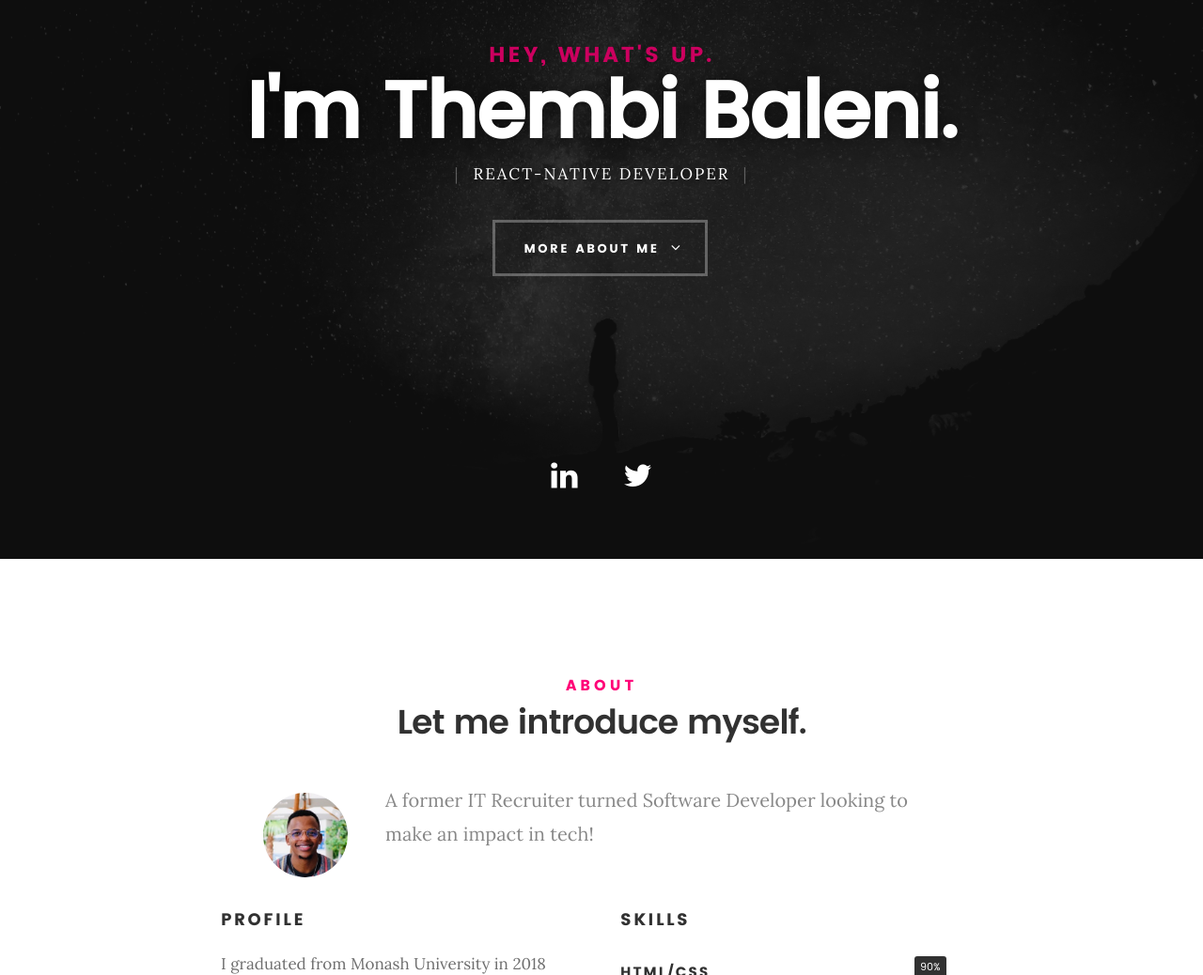
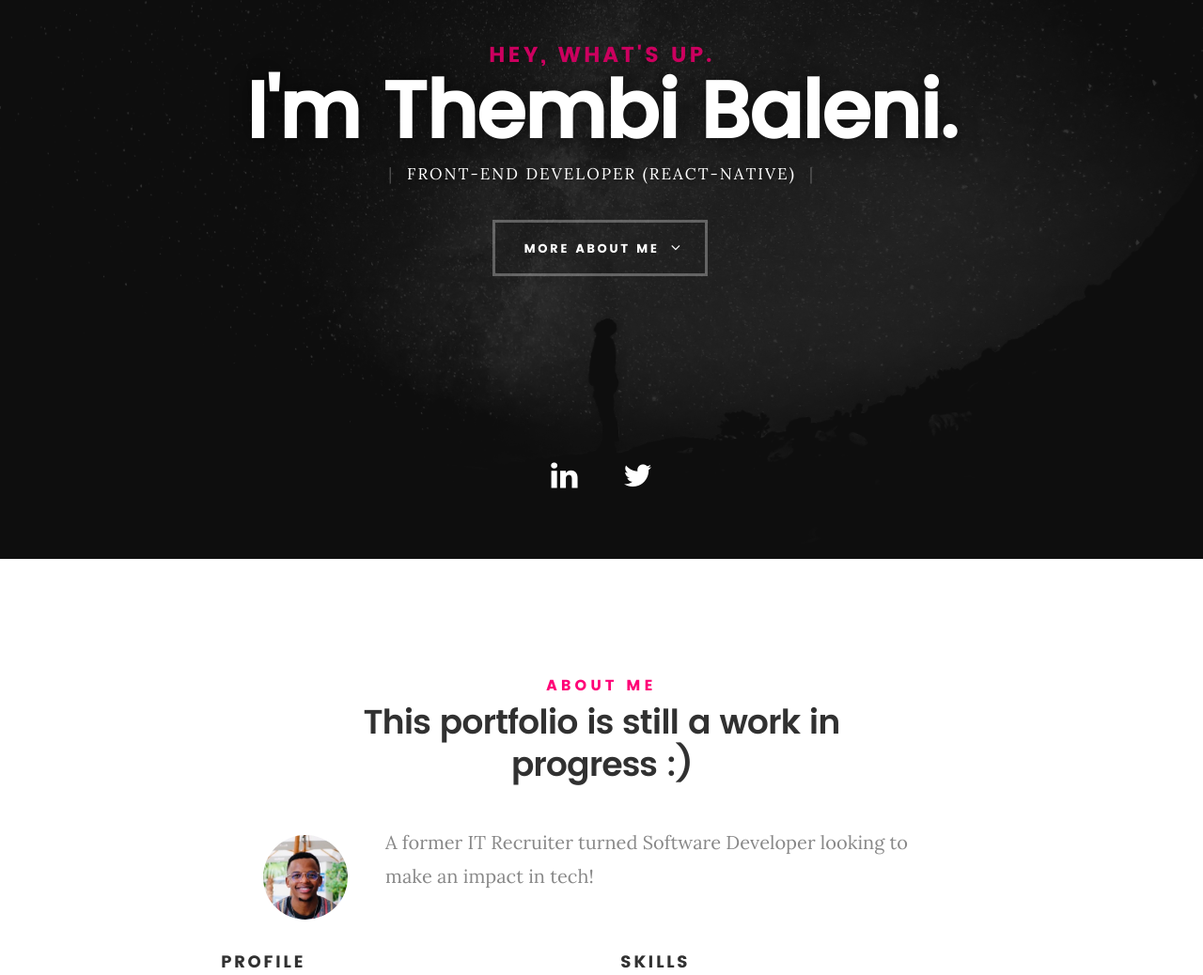
Before and after one commit to thembi-dali/MyPortfolio, a website: page index.html in a window 1280 px wide. Shown: the part 205-1243 px from the top of the page at 94% size. Drawn offline with Linux system fonts and the light colour scheme; files whose address does not match are found by name.

Commit message:
moved portfolio to git pages

```diff
--- a/index.html
+++ b/index.html
@@ -74,7 +74,7 @@
 	   			<h1>I'm Thembi Baleni.</h1>
 
 	   			<p class="intro-position">
-	   				<span>React-Native Developer</span>
+	   				<span>Front-End Developer (React-Native)</span>
 	   			</p>
 
 	   			<a class="button stroke smoothscroll" href="#about" title="">More About Me</a>
@@ -99,14 +99,14 @@
    	<div class="row section-intro">
    		<div class="col-twelve">
 
-   			<h5>About</h5>
-   			<h1>Let me introduce myself.</h1>
+   			<h5>About Me</h5>
+   			<h1>This portfolio is still a work in progress :)</h1>
 
    			<div class="intro-info">
 
    				<img src="images/profile-pic.jpg" alt="Profile Picture">
 
-   				<p class="lead">A former IT Recruiter turned Software Developer looking to make an impact in tech!</p>
+				<p class="lead">A former IT Recruiter turned Software Developer looking to make an impact in tech!</p>
    			</div>
 
    		</div>
```
